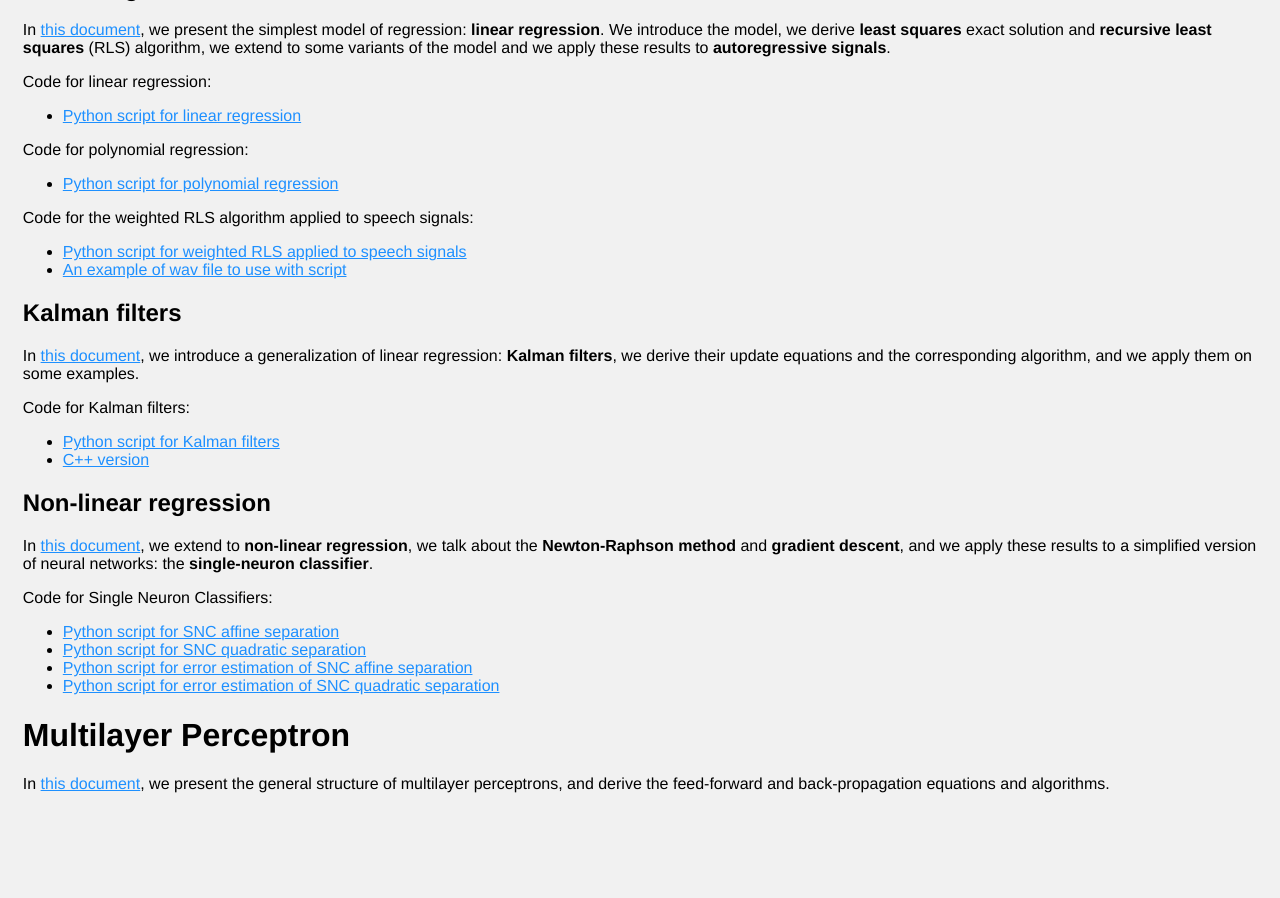
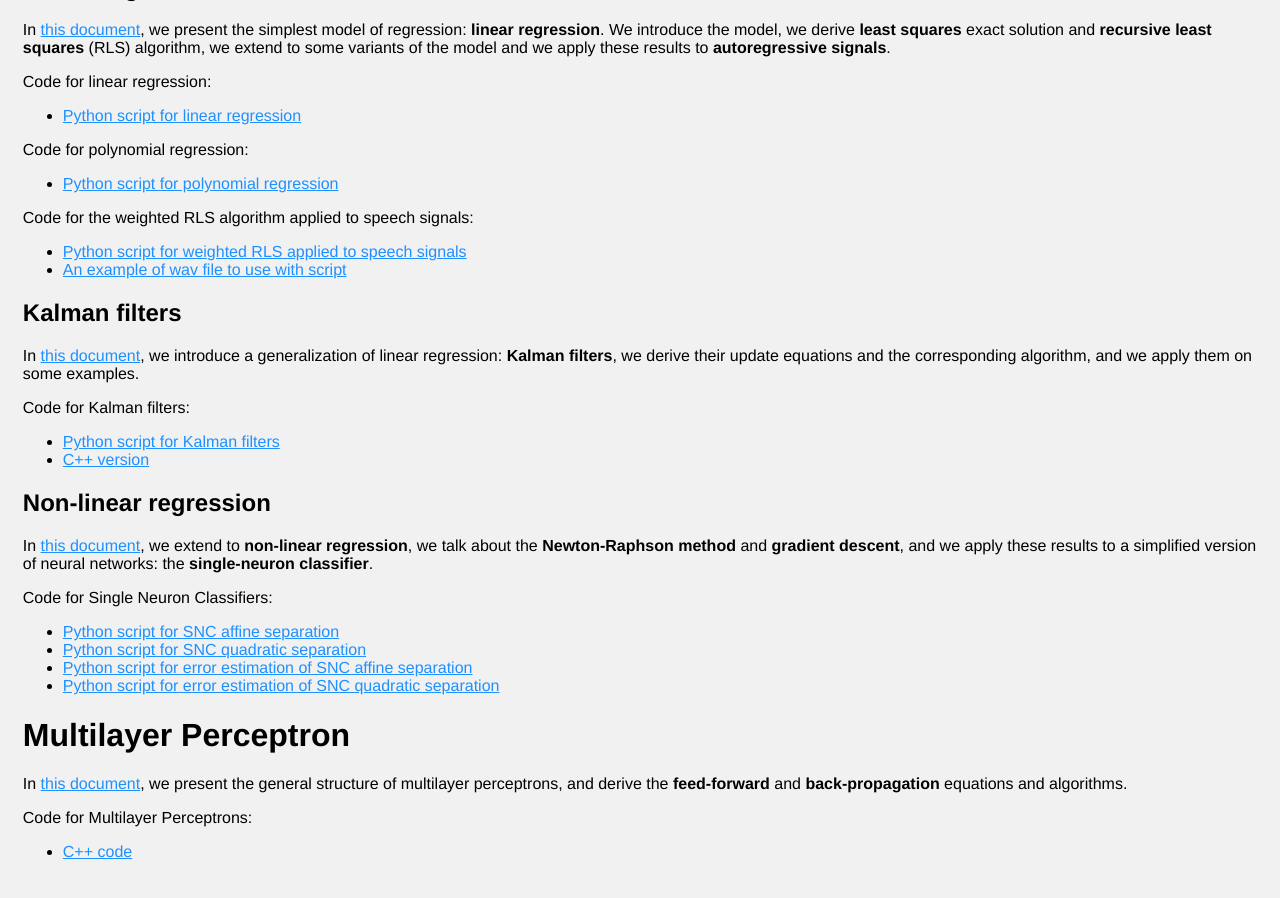
Before and after one commit to grfreche/grfreche.github.io, a Jekyll site: the page built from machine_learning/machine_learning.md, in a window 1280 px wide and 900 px high, scrolled down 710 px. Built offline with Jekyll 4.4.1, drawn with Linux system fonts in a browser that asks for light colours; before the commit the page ends 1542 px from its top, so only the background shows below that.

Commit message:
Update machine_learning.md

```diff
--- a/machine_learning/machine_learning.md
+++ b/machine_learning/machine_learning.md
@@ -73,6 +73,11 @@ Code for Single Neuron Classifiers:
 # Multilayer Perceptron
 
 In [this document](/machine_learning/pdfs/MultilayerPerceptron.pdf),
-we present the general structure of multilayer perceptrons, and derive the feed-forward and back-propagation equations and algorithms.
+we present the general structure of multilayer perceptrons,
+and derive the **feed-forward** and **back-propagation** equations and algorithms.
+
+Code for Multilayer Perceptrons:
+
+* [C++ code](cpp_mlp)
 
 [jekyll-organization]: https://github.com/jekyll
```
